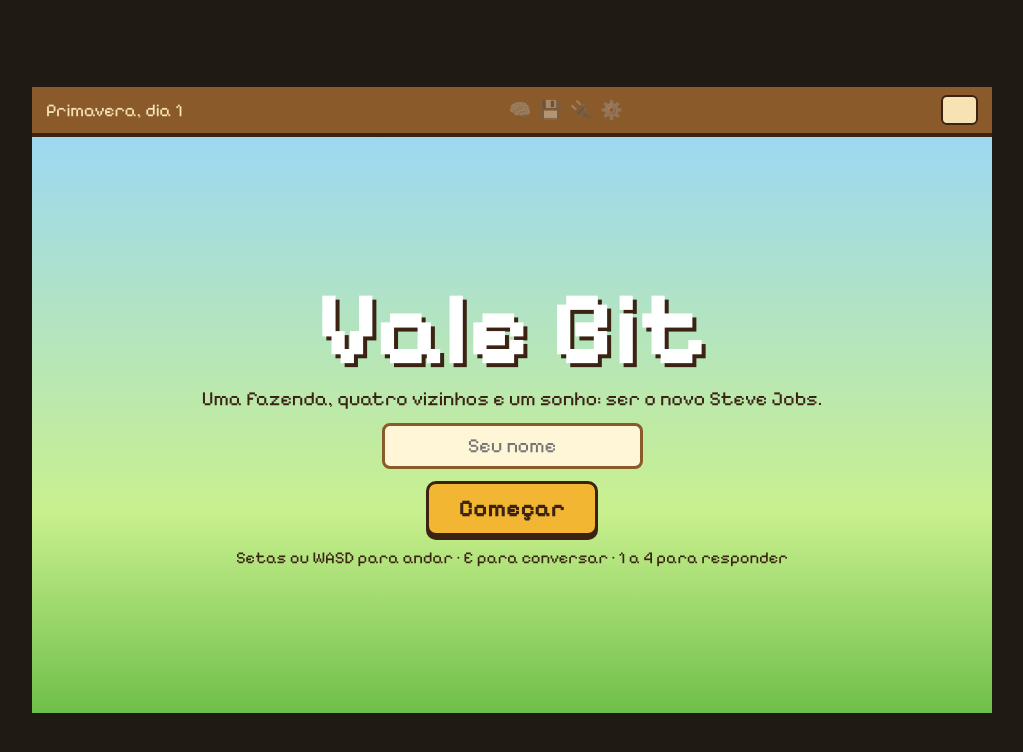
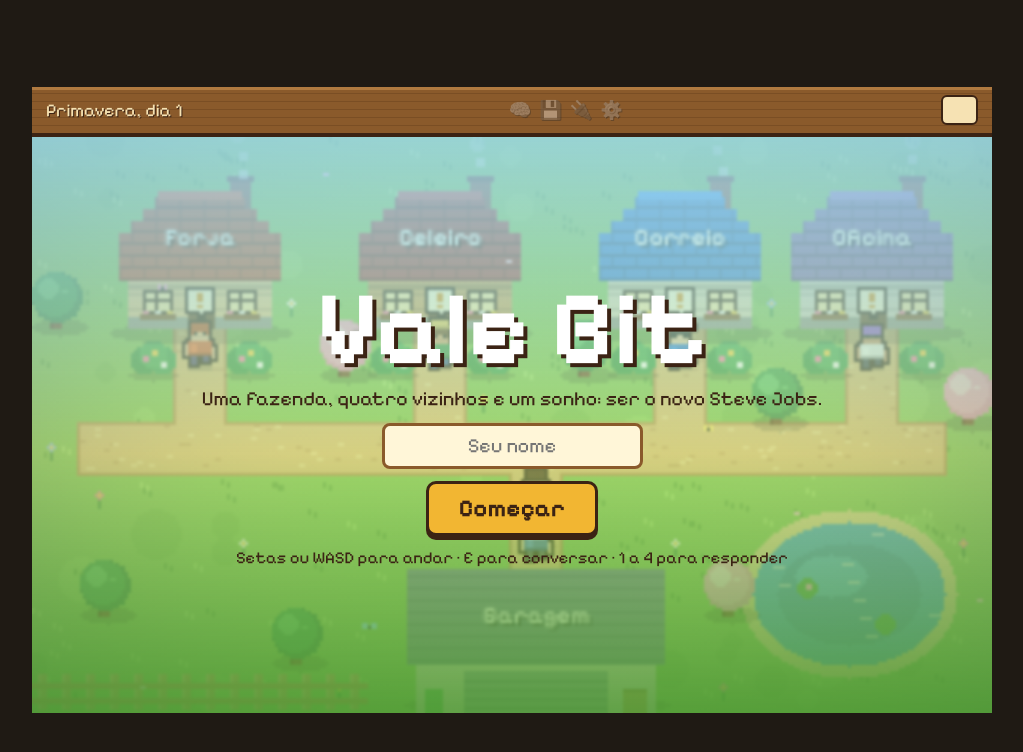
Before and after one commit to anapamponet/Vale-Bit, a plain HTML site: page index.html in a window 1280 px wide. Shown: the whole page, without its empty margins (128-1151 px from the left). Drawn offline with Linux system fonts and the light colour scheme.

Commit message:
mudança gráficos

```diff
--- a/script.js
+++ b/script.js
@@ -82,57 +82,83 @@ CASAS.forEach(([x, y]) => bloquear(x, y, 3, 3));
 bloquear(8, 9, 5, 3); bloquear(15, 8, 4, 3);
 const ARV = [[0, 3], [6, 4], [11, 4], [15, 5], [19, 5], [1, 9], [5, 10], [14, 9]];
 ARV.forEach(([x, y]) => bloquear(x, y, 1, 1));
+const BUS = [[2,4],[4,4],[7,4],[9,4],[12,4],[14,4],[16,4],[18,4]];
+BUS.forEach(([x, y]) => bloquear(x, y, 1, 1)); bloquear(0, 11, 7, 1);
 
 const fundo = document.createElement("canvas"); fundo.width = W * S; fundo.height = H * S;
 const f = fundo.getContext("2d");
+const hex = h => { h = h.length === 4 ? "#" + [...h.slice(1)].map(c => c + c).join("") : h; return parseInt(h.slice(1), 16); };
+const cor = (h, k) => { const n = hex(h); return `rgb(${[16, 8, 0].map(q => Math.min(255, ((n >> q) & 255) * k | 0))})`; };
+const ret = (c, x, y, w, h, col) => { c.fillStyle = col; c.fillRect(x, y, w, h); };
+const disco = (c, x, y, r, col) => { c.fillStyle = col; for (let j = -r; j <= r; j++) { const w = Math.floor(Math.sqrt(r * r - j * j + r)); c.fillRect(x - w, y + j, 2 * w + 1, 1); } };
+const elipse = (c, x, y, rx, ry, col) => { c.fillStyle = col; for (let j = -ry; j <= ry; j++) { const w = Math.floor(rx * Math.sqrt(1 - (j * j) / (ry * ry + .01))); c.fillRect(x - w, y + j, 2 * w + 1, 1); } };
 function pintarFundo() {
   let s = 7; const rnd = () => (s = s * 16807 % 2147483647) / 2147483647;
-  f.fillStyle = "#6fbf4a"; f.fillRect(0, 0, 320, 192);
-  for (let i = 0; i < 180; i++) { f.fillStyle = rnd() < .7 ? "#5aa83c" : "#86d15a"; f.fillRect(Math.floor(rnd() * 318), Math.floor(rnd() * 190), 2, 1); }
-  const cam = (x, y, w, h) => {
-    f.fillStyle = "#d9b36b"; f.fillRect(x * S, y * S, w * S, h * S); f.fillStyle = "#c79a52";
-    for (let i = 0; i < w * h * 4; i++) f.fillRect(x * S + Math.floor(rnd() * w * S), y * S + Math.floor(rnd() * h * S), 2, 1);
-  };
-  cam(1, 6, 18, 1); [3, 8, 13, 17].forEach(x => cam(x, 4, 1, 2)); cam(10, 7, 1, 2);
-  f.fillStyle = "#4aa3df"; f.fillRect(15 * S, 8 * S, 4 * S, 3 * S);
-  f.fillStyle = "#8fd0f5"; [[17, 70], [40, 20], [52, 44]].forEach(([a, b]) => f.fillRect(15 * S + a, 8 * S + b % 40, 6, 1));
-  [[1, 7], [5, 3], [9, 5], [15, 3], [19, 8], [6, 11], [13, 8], [0, 6]].forEach(([x, y]) => { f.fillStyle = "#fff"; f.fillRect(x * S + 5, y * S + 6, 2, 2); f.fillStyle = "#f2b632"; f.fillRect(x * S + 9, y * S + 9, 2, 2); });
-  ARV.forEach(([x, y]) => {
-    f.fillStyle = "#6b4423"; f.fillRect(x * S + 6, y * S + 9, 4, 7);
-    f.fillStyle = "#2f8f3a"; f.fillRect(x * S + 3, y * S, 10, 11); f.fillRect(x * S + 1, y * S + 2, 14, 7);
-    f.fillStyle = "#4bb04e"; f.fillRect(x * S + 4, y * S + 2, 4, 3);
+  ret(f, 0, 0, 320, 192, "#7cc24f");
+  for (let i = 0; i < 60; i++) disco(f, rnd() * 320 | 0, rnd() * 192 | 0, 3 + (rnd() * 6 | 0), rnd() < .5 ? "#72b948" : "#86cc57");
+  for (let i = 0; i < 260; i++) { const x = rnd() * 318 | 0, y = rnd() * 188 | 0, c = rnd() < .6 ? "#5aa33b" : "#9bdc66"; ret(f, x, y, 1, 2, c); ret(f, x + 2, y + 1, 1, 2, c); }
+  const CAM = [[1,6,18,1],[3,4,1,2],[8,4,1,2],[13,4,1,2],[17,4,1,2],[10,7,1,2]];
+  CAM.forEach(([x, y, w, h]) => ret(f, x * S - 1, y * S - 1, w * S + 2, h * S + 2, "#b58b4f"));
+  CAM.forEach(([x, y, w, h]) => { ret(f, x * S, y * S, w * S, h * S, "#dcb775"); for (let i = 0; i < w * h * 7; i++) ret(f, x * S + (rnd() * (w * S - 1) | 0), y * S + (rnd() * (h * S - 1) | 0), 2, 1, rnd() < .5 ? "#c9a064" : "#ecd08f"); });
+  elipse(f, 272, 152, 36, 28, "#e6cf93"); elipse(f, 272, 152, 32, 24, "#3f9bd8"); elipse(f, 272, 152, 24, 17, "#3589c4"); elipse(f, 266, 146, 12, 7, "#4aa8e2");
+  disco(f, 258, 150, 3, "#3f9a4a"); disco(f, 284, 162, 3, "#3f9a4a"); ret(f, 258, 149, 2, 2, "#ff9ad5");
+  [[1,7,"#ff7aa8"],[5,3,"#fff"],[9,5,"#ffd23f"],[15,3,"#8fb8ff"],[19,8,"#ff7aa8"],[6,11,"#ffd23f"],[13,8,"#fff"],[0,6,"#8fb8ff"],[14,11,"#ff7aa8"],[4,8,"#fff"]].forEach(([x, y, c]) => {
+    const a = x * S + 6, b = y * S + 6; ret(f, a, b + 3, 1, 3, "#3f8f3a"); ret(f, a - 1, b + 1, 3, 1, c); ret(f, a, b, 1, 3, c); ret(f, a, b + 1, 1, 1, "#ffd23f");
   });
-  f.font = "7px 'Pixelify Sans',monospace"; f.textAlign = "center";
+  for (let x = 0; x < 7 * S; x += 8) { ret(f, x + 2, 11 * S + 3, 3, 12, "#c8955a"); ret(f, x + 2, 11 * S + 3, 1, 12, "#e0b27a"); }
+  ret(f, 0, 11 * S + 6, 7 * S, 2, "#b9824a"); ret(f, 0, 11 * S + 11, 7 * S, 2, "#b9824a");
+  ARV.forEach(([x, y], i) => {
+    const X = x * S + 8, Y = y * S; elipse(f, X + 1, Y + 15, 9, 3, "#0003");
+    ret(f, X - 2, Y + 8, 4, 8, "#6b4423"); ret(f, X - 2, Y + 8, 1, 8, "#533419");
+    const [a, b, c] = i % 3 === 1 ? ["#e58fb5", "#f3a6c8", "#fbd0e2"] : ["#2a7f3a", "#349a45", "#55bf62"];
+    disco(f, X, Y + 5, 8, a); disco(f, X - 1, Y + 4, 7, b); disco(f, X - 3, Y + 2, 3, c); ret(f, X + 2, Y + 3, 2, 1, c);
+  });
+  BUS.forEach(([x, y]) => {
+    const X = x * S + 8, Y = y * S + 10; elipse(f, X, Y + 5, 8, 2, "#0003");
+    disco(f, X - 3, Y, 4, "#2f8f3a"); disco(f, X + 3, Y, 4, "#349a45"); disco(f, X, Y - 2, 4, "#3fa84b");
+    [[-3, -1], [3, 1], [0, -3]].forEach(([a, b], k) => ret(f, X + a, Y + b, 2, 2, ["#ff7aa8", "#fff", "#ffd23f"][k]));
+  });
+  f.font = "bold 8px 'Pixelify Sans',monospace"; f.textAlign = "center";
   CASAS.forEach(([x, y, tel, par, nm]) => {
-    f.fillStyle = tel; f.fillRect(x * S - 2, y * S, 3 * S + 4, 2 * S);
-    f.fillStyle = "#0003"; for (let i = 1; i < 4; i++) f.fillRect(x * S - 2, y * S + i * 8, 3 * S + 4, 1);
-    f.fillStyle = par; f.fillRect(x * S, (y + 2) * S, 3 * S, S);
-    f.fillStyle = "#4a2f1a"; f.fillRect((x + 1) * S + 3, (y + 2) * S + 3, 10, 13);
-    f.fillStyle = "#9dd8f2"; f.fillRect(x * S + 3, (y + 2) * S + 4, 7, 6); f.fillRect((x + 2) * S + 6, (y + 2) * S + 4, 7, 6);
-    f.fillStyle = "#fff"; f.fillText(nm, x * S + 24, y * S + 14);
+    const X = x * S, Y = y * S;
+    elipse(f, X + 24, Y + 49, 30, 4, "#0003");
+    ret(f, X + 34, Y - 2, 7, 12, "#8c4a3a"); ret(f, X + 33, Y - 3, 9, 2, "#6a3a2e");
+    ret(f, X, Y + 30, 48, 18, par); ret(f, X, Y + 36, 48, 1, cor(par, .86)); ret(f, X, Y + 41, 48, 1, cor(par, .86)); ret(f, X, Y + 44, 48, 4, "#8f8f86");
+    for (let r = 0; r < 7; r++) {
+      const ins = [12, 8, 4, 0, 0, 0, 0][r], x0 = X - 3 + ins, w = 54 - 2 * ins, yy = Y + 4 + r * 4;
+      ret(f, x0, yy, w, 4, tel); ret(f, x0, yy + 3, w, 1, cor(tel, .72));
+      for (let q = x0 + (r % 2) * 4; q < x0 + w; q += 8) ret(f, q, yy, 1, 3, cor(tel, .86));
+    }
+    ret(f, X + 10, Y + 2, 28, 3, cor(tel, 1.25)); ret(f, X, Y + 33, 48, 2, "#0003");
+    ret(f, X + 20, Y + 35, 9, 13, "#5b3a1f"); ret(f, X + 21, Y + 34, 7, 1, "#5b3a1f"); ret(f, X + 26, Y + 42, 1, 1, "#f2b632");
+    [5, 33].forEach(w => { ret(f, X + w, Y + 35, 10, 8, "#3b2314"); ret(f, X + w + 1, Y + 36, 8, 6, "#ffe9a8"); ret(f, X + w + 4, Y + 36, 1, 6, "#3b2314"); ret(f, X + w + 1, Y + 38, 8, 1, "#3b2314"); ret(f, X + w - 1, Y + 43, 12, 2, "#7a4a22"); ret(f, X + w, Y + 42, 2, 1, "#ff7aa8"); ret(f, X + w + 4, Y + 42, 2, 1, "#fff"); ret(f, X + w + 8, Y + 42, 2, 1, "#ffd23f"); });
+    f.fillStyle = "#0007"; f.fillText(nm, X + 25, Y + 21); f.fillStyle = "#fff"; f.fillText(nm, X + 24, Y + 20);
   });
-  f.fillStyle = "#6b7a8f"; f.fillRect(8 * S - 2, 9 * S, 5 * S + 4, 2 * S);
-  f.fillStyle = "#d8d2c4"; f.fillRect(8 * S, 11 * S, 5 * S, S);
-  f.fillStyle = "#8d8d8d"; f.fillRect(9 * S + 8, 11 * S + 2, 3 * S, 14); f.fillStyle = "#6f6f6f"; for (let i = 0; i < 4; i++) f.fillRect(9 * S + 8, 11 * S + 5 + i * 3, 3 * S, 1);
-  f.fillStyle = "#fff"; f.fillText("Garagem", 10 * S + 8, 9 * S + 14);
+  elipse(f, 168, 189, 44, 4, "#0003");
+  ret(f, 125, 144, 86, 32, "#6b7a8f"); for (let i = 0; i < 8; i++) ret(f, 125, 146 + i * 4, 86, 1, "#5a6a80");
+  ret(f, 128, 176, 80, 16, "#d9d3c4"); ret(f, 144, 178, 48, 14, "#8d97a3"); for (let i = 0; i < 4; i++) ret(f, 144, 181 + i * 3, 48, 1, "#6f7b88");
+  ret(f, 197, 184, 8, 8, "#b98a4e"); ret(f, 197, 184, 8, 1, "#8a6030"); ret(f, 131, 184, 6, 8, "#4bb04e");
+  f.fillStyle = "#0007"; f.fillText("Garagem", 169, 163); f.fillStyle = "#fff"; f.fillText("Garagem", 168, 162);
 }
 pintarFundo(); document.fonts.ready.then(pintarFundo);
 
 function sprite(c, x, y, p, dir, fr, bob) {
-  const R = (a, b, w, h, col) => { c.fillStyle = col; c.fillRect(x + a, y + b + bob, w, h); };
-  c.fillStyle = "#0003"; c.fillRect(x + 4, y + 14, 8, 2);
-  R(5, 12, 2, 3 - fr, p.calca); R(9, 12, 2, 2 + fr, p.calca);
-  R(4, 7, 8, 5, p.camisa); R(3, 8, 1, 3, p.pele); R(12, 8, 1, 3, p.pele);
-  R(5, 2, 6, 5, p.pele);
-  if (p.barba) R(5, 6, 6, 2, "#eee");
-  if (dir === "u") R(5, 1, 6, 5, p.cabelo);
+  const A = [[5,12,2,3-fr,p.calca],[9,12,2,2+fr,p.calca],[4,7,8,5,p.camisa],[3,8+fr,1,4,p.pele],[12,9-fr,1,4,p.pele],[5,2,6,5,p.pele],[5,1,6,3,p.cabelo]];
+  if (p.chapeu) A.push([3,1,10,1,p.chapeu],[5,-1,6,2,p.chapeu]);
+  ret(c, x + 4, y + 14, 8, 2, "#0003");
+  c.fillStyle = "#2a1810"; A.forEach(([a, b, w, h]) => c.fillRect(x + a - 1, y + b + bob - 1, w + 2, h + 2));
+  A.forEach(([a, b, w, h, col]) => ret(c, x + a, y + b + bob, w, h, col));
+  ret(c, x + 4, y + 11 + bob, 8, 1, cor(p.camisa, .7)); ret(c, x + 5, y + 8 + bob, 2, 3, cor(p.camisa, 1.25));
+  ret(c, x + 5, y + 5 + bob, 6, 1, cor(p.pele, .92));
+  if (dir === "u") ret(c, x + 5, y + 2 + bob, 6, 5, p.cabelo);
   else {
-    R(5, 1, 6, 2, p.cabelo); R(5, 3, 1, 2, p.cabelo); R(10, 3, 1, 2, p.cabelo);
+    ret(c, x + 5, y + 3 + bob, 1, 2, p.cabelo); ret(c, x + 10, y + 3 + bob, 1, 2, p.cabelo);
     const ex = dir === "l" ? -1 : dir === "r" ? 1 : 0;
-    if (p.oculos) R(5, 4, 6, 1, "#222");
-    R(6 + ex, 4, 1, 1, "#111"); R(9 + ex, 4, 1, 1, "#111");
+    if (p.oculos) ret(c, x + 5, y + 4 + bob, 6, 1, "#222");
+    ret(c, x + 6 + ex, y + 4 + bob, 1, 1, "#111"); ret(c, x + 9 + ex, y + 4 + bob, 1, 1, "#111");
+    if (p.barba) ret(c, x + 5, y + 6 + bob, 6, 2, "#eee");
   }
-  if (p.chapeu) { R(3, 1, 10, 1, p.chapeu); R(5, 0, 6, 1, p.chapeu); }
+  if (p.chapeu) { ret(c, x + 3, y + 1 + bob, 10, 1, p.chapeu); ret(c, x + 5, y - 1 + bob, 6, 2, p.chapeu); ret(c, x + 3, y + 1 + bob, 10, 1, cor(p.chapeu, .8)); }
 }
 const P = { x: 10, y: 7, dir: "d", pal: { pele: "#f1c9a0", cabelo: "#4a2e1a", camisa: "#1d1d1d", calca: "#4a6fa5", oculos: 1 } };
 
@@ -245,15 +271,46 @@ function agir() {
   if (mov || ocupado()) return;
   const n = NPCS.find(n => Math.abs(n.x - P.x) + Math.abs(n.y - P.y) === 1); if (n) conversar(n);
 }
+const calmo = matchMedia("(prefers-reduced-motion: reduce)").matches;
+const luz = (() => { const g = cx.createRadialGradient(160, 96, 60, 160, 96, 200); g.addColorStop(0, "rgba(255,230,160,.06)"); g.addColorStop(1, "rgba(40,20,80,.32)"); return g; })();
+function bolha(x, y, t) {
+  const b = y - 12 + (calmo ? 0 : Math.sin(t / 180) * 1.5 | 0);
+  ret(cx, x + 3, b, 10, 9, "#2a1810"); ret(cx, x + 4, b + 1, 8, 7, "#fff6d8"); ret(cx, x + 7, b + 9, 3, 2, "#2a1810"); ret(cx, x + 8, b + 8, 1, 1, "#fff6d8");
+  ret(cx, x + 7, b + 2, 2, 3, "#d98a1a"); ret(cx, x + 7, b + 6, 2, 1, "#d98a1a");
+}
+function efeitos(t) {
+  for (let i = 0; i < 12; i++) {
+    const x = 240 + ((i * 29 + t / 50) % 60), y = 132 + (i * 17 % 40);
+    if (((x - 272) / 30) ** 2 + ((y - 152) / 22) ** 2 < 1) ret(cx, x | 0, y | 0, 4, 1, "#ffffff80");
+  }
+  CASAS.forEach(([x, y], j) => { for (let k = 0; k < 3; k++) {
+    const ph = ((t / 1500) + k / 3 + j * .2) % 1;
+    disco(cx, x * S + 37 + (Math.sin(ph * 7 + k) * 2 | 0), y * S - 4 - (ph * 20 | 0), 1 + (ph * 2 | 0), `rgba(255,255,255,${.55 * (1 - ph)})`);
+  } });
+  if (!calmo) {
+    [[60, 40, "#ff9ad5"], [200, 110, "#ffe066"], [120, 150, "#8fd8ff"]].forEach(([bx, by, col], i) => {
+      const x = bx + Math.sin(t / 900 + i * 2) * 28 + Math.sin(t / 330 + i) * 4, y = by + Math.cos(t / 700 + i * 3) * 16, w = Math.sin(t / 60 + i * 5) > 0 ? 1 : 2;
+      ret(cx, x | 0, y | 0, 1, 1, "#222"); ret(cx, (x - w) | 0, (y - 1) | 0, w, 2, col); ret(cx, (x + 1) | 0, (y - 1) | 0, w, 2, col);
+    });
+    for (let i = 0; i < 8; i++) ret(cx, ((i * 61 + t / 35) % 340 - 10) | 0, ((i * 29 + t / 70) % 200 - 4) | 0, 2, 1, "#ffc2dc");
+  }
+  cx.fillStyle = luz; cx.fillRect(0, 0, 320, 192);
+}
 function quadro(t) {
   const dt = Math.min(50, t - last); last = t;
   if (mov) { mov.t += dt / 130; if (mov.t >= 1) { P.x = mov.tx; P.y = mov.ty; mov = null; } }
   if (!mov && !ocupado() && dirs.length) tentar(dirs[dirs.length - 1]);
   cx.drawImage(fundo, 0, 0);
   const px = mov ? P.x + (mov.tx - P.x) * mov.t : P.x, py = mov ? P.y + (mov.ty - P.y) * mov.t : P.y;
-  [...NPCS.map(n => ({ y: n.y, d: () => { sprite(cx, n.x * S, n.y * S - 2, n.pal, "d", 0, 0); if (pendente(n)) { cx.fillStyle = "#f2b632"; cx.font = "bold 11px 'Pixelify Sans',monospace"; cx.textAlign = "center"; cx.fillText("!", n.x * S + 8, n.y * S - 6 + Math.sin(t / 180) * 1.5); } } })),
-   { y: py, d: () => sprite(cx, px * S, py * S - 2, P.pal, P.dir, mov && mov.t > .5 ? 1 : 0, 0) }]
-    .sort((a, b) => a.y - b.y).forEach(e => e.d());
+  const ents = NPCS.map(n => ({ y: n.y, d: () => {
+    const dx = P.x - n.x, dy = P.y - n.y, perto = Math.abs(dx) + Math.abs(dy) <= 2;
+    const dr = perto && Math.abs(dx) > Math.abs(dy) ? (dx > 0 ? "r" : "l") : "d";
+    sprite(cx, n.x * S, n.y * S - 2, n.pal, dr, 0, !calmo && Math.sin(t / 450 + n.x) > .8 ? -1 : 0);
+    if (pendente(n)) bolha(n.x * S, n.y * S - 2, t);
+  } }));
+  ents.push({ y: py, d: () => sprite(cx, px * S, py * S - 2, P.pal, P.dir, mov && mov.t > .5 ? 1 : 0, 0) });
+  ents.sort((a, b) => a.y - b.y).forEach(e => e.d());
+  efeitos(t);
   requestAnimationFrame(quadro);
 }
 const TECLAS = { ArrowUp: "u", w: "u", ArrowDown: "d", s: "d", ArrowLeft: "l", a: "l", ArrowRight: "r", d: "r" };
--- a/style.css
+++ b/style.css
@@ -5,13 +5,13 @@ body{margin:0;min-height:100dvh;display:grid;place-items:center;background:#1f1a
 #jogo{width:min(100vw,960px)}
 button{font:inherit;cursor:pointer;color:inherit}
 button:focus-visible{outline:3px solid var(--ouro);outline-offset:2px}
-#hud{display:flex;justify-content:space-between;align-items:center;gap:12px;padding:8px 14px;background:var(--mad);border-bottom:4px solid var(--esc);color:var(--papel);font-size:clamp(13px,2.4vw,18px)}
+#hud{display:flex;justify-content:space-between;align-items:center;gap:12px;padding:8px 14px;background:repeating-linear-gradient(0deg,#8a5a2b 0 7px,#7a4e24 7px 8px);box-shadow:inset 0 3px 0 #b07a40;border-bottom:4px solid var(--esc);color:var(--papel);text-shadow:1px 1px 0 var(--esc);font-size:clamp(13px,2.4vw,18px)}
 #pecas span{margin-left:8px;filter:grayscale(1);opacity:.35}
 #pecas span.tem{filter:none;opacity:1}
 #som{padding:2px 12px;background:var(--papel);border:2px solid var(--esc);border-radius:6px}
 .palco{position:relative;aspect-ratio:320/192;overflow:hidden;background:#000}
 #mapa{display:block;width:100%;height:100%;image-rendering:pixelated}
-#dlg{position:absolute;left:2%;right:2%;bottom:3%;display:flex;gap:12px;padding:12px;background:var(--papel);border:4px solid var(--mad);outline:3px solid var(--esc);border-radius:10px;font-size:clamp(12px,2.5vw,20px);cursor:pointer}
+#dlg{position:absolute;left:2%;right:2%;bottom:3%;display:flex;gap:12px;padding:12px;background:var(--papel);border:4px solid var(--mad);outline:3px solid var(--esc);border-radius:10px;box-shadow:inset 0 0 0 3px #e8c98f,0 6px 0 #0006;font-size:clamp(12px,2.5vw,20px);cursor:pointer}
 #retrato{flex:none;width:clamp(48px,11vw,96px);aspect-ratio:1;align-self:flex-start;image-rendering:pixelated;background:#9dd8f2;border:3px solid var(--mad);border-radius:6px}
 #quem{color:#a4561f}
 #texto{margin:2px 0 0;white-space:pre-line;line-height:1.25}
@@ -19,7 +19,7 @@ button:focus-visible{outline:3px solid var(--ouro);outline-offset:2px}
 #escolhas button{padding:6px 10px;text-align:left;background:#fff6d8;border:3px solid var(--mad);border-radius:8px}
 #escolhas button:hover,#escolhas button:focus-visible{background:var(--ouro)}
 .tela{position:absolute;inset:0;display:flex;flex-direction:column;align-items:center;justify-content:center;gap:12px;padding:16px;text-align:center;overflow:auto;font-size:clamp(13px,2.6vw,20px)}
-#titulo{background:linear-gradient(#9dd8f2,#c9f08e 65%,#6fbf4a)}
+#titulo{background:linear-gradient(#9dd8f2cc,#c9f08e66 55%,#4f9a35dd);backdrop-filter:blur(1.5px)}
 h1{margin:0;font-size:clamp(48px,12vw,104px);line-height:.9;color:#fff;text-shadow:4px 4px 0 var(--esc)}
 h2{margin:0;font-size:clamp(20px,4.4vw,34px)}
 .tela p{margin:0;max-width:34em}
```
